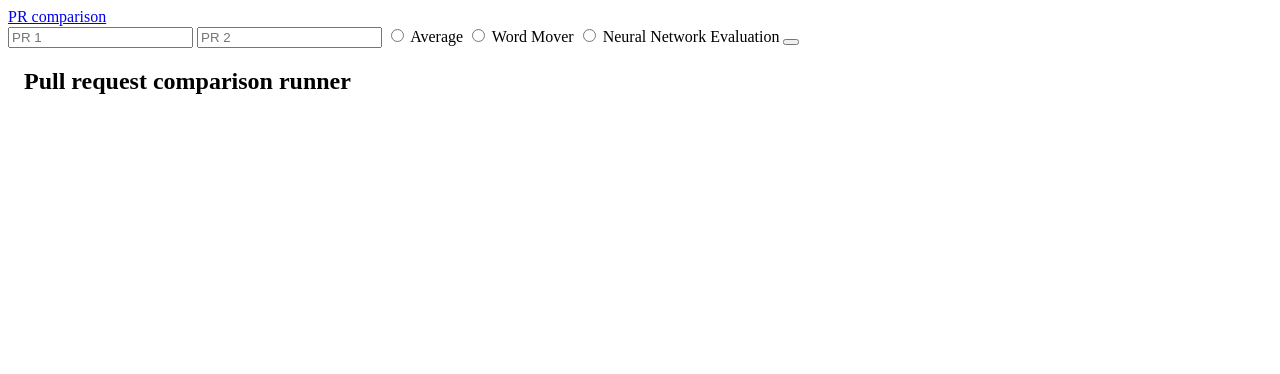
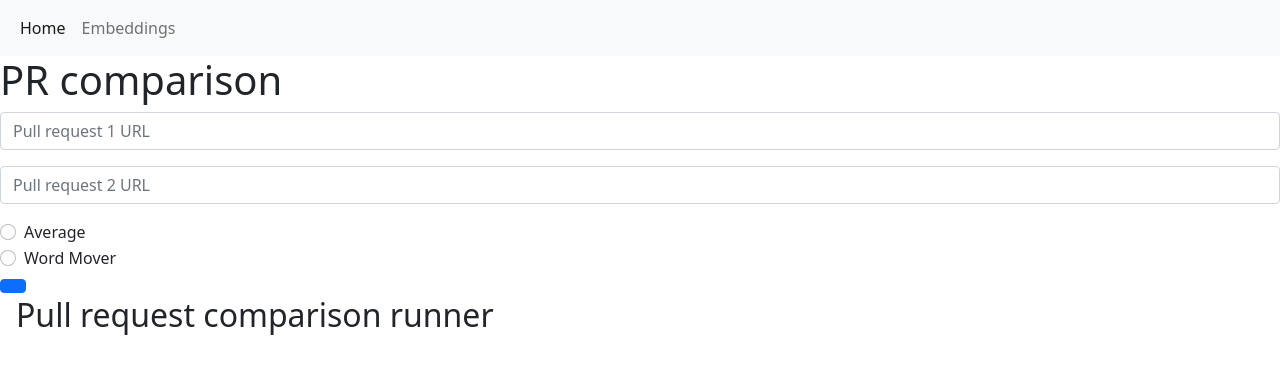
Before and after one commit to ConnBreathnach/GithubProject, a Flask app: page / in a window 1280 px wide. Shown: the top 374 px of the page. Run offline with Flask 2, Linux system fonts and the light colour scheme; parts of the project's set-up code (start-up, migrations or seed data) failed here and were passed over.

Commit message:
Added templates and better routing

```diff
--- a/src/app.py
+++ b/src/app.py
@@ -120,7 +120,7 @@
         result = compare_prs(pr_1, pr_2, algorithm)
         return redirect(url_for('compare_pr_result', result=result))
 
-@app.route('/compare_prs/<pr_1>/<pr_2>/<algorithm>')
+@app.route('/compare_prs/<result>')
 def compare_pr_result(result):
     return render_template('compare_prs.html', result=result)
 
--- /dev/null
+++ b/src/templates/base.html
@@ -0,0 +1,32 @@
+<!DOCTYPE html>
+<html lang="en">
+<head>
+    <meta charset="UTF-8">
+    <title>{%block title%} {% endblock %}</title>
+    <link href="https://cdn.jsdelivr.net/npm/bootstrap@5.1.3/dist/css/bootstrap.min.css" rel="stylesheet" integrity="sha384-1BmE4kWBq78iYhFldvKuhfTAU6auU8tT94WrHftjDbrCEXSU1oBoqyl2QvZ6jIW3" crossorigin="anonymous">
+    <script src="https://cdn.jsdelivr.net/npm/bootstrap@5.1.3/dist/js/bootstrap.bundle.min.js" integrity="sha384-ka7Sk0Gln4gmtz2MlQnikT1wXgYsOg+OMhuP+IlRH9sENBO0LRn5q+8nbTov4+1p" crossorigin="anonymous"></script>
+
+</head>
+<body>
+<nav class="navbar navbar-expand-lg navbar-light bg-light">
+  <div class="container-fluid">
+    <button class="navbar-toggler" type="button" data-bs-toggle="collapse" data-bs-target="#navbarSupportedContent" aria-controls="navbarSupportedContent" aria-expanded="false" aria-label="Toggle navigation">
+      <span class="navbar-toggler-icon"></span>
+    </button>
+    <div class="collapse navbar-collapse" id="navbarSupportedContent">
+      <ul class="navbar-nav me-auto mb-2 mb-lg-0">
+        <li class="nav-item">
+          <a class="nav-link active" aria-current="page" href="{{url_for('homepage')}}">Home</a>
+        </li>
+        <li class="nav-item">
+          <a class="nav-link" href="{{url_for('embeddings_page')}}">Embeddings</a>
+        </li>
+      </ul>
+
+    </div>
+  </div>
+</nav>
+{% block content %}
+{% endblock %}
+</body>
+</html>
--- a/src/templates/home.html
+++ b/src/templates/home.html
@@ -1,24 +1,28 @@
-<!DOCTYPE html>
-<html lang="en">
-<head>
-    <meta charset="UTF-8">
-    <title>Title</title>
-</head>
-<body>
+{% extends 'base.html' %}
 
+{% block content %}
 <div class="topnav">
-  <a class="active" href="#home">PR comparison</a>
+    <h1>PR comparison</h1>
+
   <div class="search-container">
      <form action = "http://localhost:5000/" method = "post">
-      <input type="text" placeholder="PR 1" name="pr_1">
-      <input type="text" placeholder="PR 2" name="pr_2">
-      <input type="radio" id="average" name="algorithm" value="average">
-         <label for="average">Average</label>
-      <input type="radio" id="wordmover" name="algorithm" value="wordmover">
-         <label for="wordmover">Word Mover</label>
-      <input type="radio" id="nn" name="algorithm" value="nn">
-         <label for="nn">Neural Network Evaluation</label>
-      <button type="submit"><i class="fa fa-search"></i></button>
+         <div class="input-group mb-3">
+            <input class="form-control" type="text" placeholder="Pull request 1 URL" name="pr_1">
+         </div>
+         <div class="input-group mb-3">
+            <input class="form-control" type="text" placeholder="Pull request 2 URL" name="pr_2">
+         </div>
+         <div class="form-check">
+      <input class="form-check-input" type="radio" id="average" name="algorithm" value="average">
+         <label class="form-check-label" for="average">Average</label>
+         </div>
+         <div class="form-check">
+      <input class="form-check-input" type="radio" id="wordmover" name="algorithm" value="wordmover">
+         <label class="form-check-label" for="wordmover">Word Mover</label>
+         </div>
+<!--      <input class="form-check-input" type="radio" id="nn" name="algorithm" value="nn">-->
+<!--         <label class="form-check-label" for="nn">Neural Network Evaluation (this does not work)</label>-->
+      <button type="submit" class="btn btn-primary"><i class="fa fa-search"></i></button>
     </form>
   </div>
 </div>
@@ -26,5 +30,16 @@
 <div style="padding-left:16px">
   <h2> Pull request comparison runner </h2>
 </div>
-</body>
-</html>
+{% endblock %}
+<div class="form-check">
+  <input class="form-check-input" type="radio" name="flexRadioDefault" id="flexRadioDefault1">
+  <label class="form-check-label" for="flexRadioDefault1">
+    Default radio
+  </label>
+</div>
+<div class="form-check">
+  <input class="form-check-input" type="radio" name="flexRadioDefault" id="flexRadioDefault2" checked>
+  <label class="form-check-label" for="flexRadioDefault2">
+    Default checked radio
+  </label>
+</div>
```
Also changed, not shown: src/templates/compare_prs.html (+15 -9 lines), src/templates/embeddings.html (+12 -12 lines), src/templates/embeddings_result.html (+3 -11 lines).
